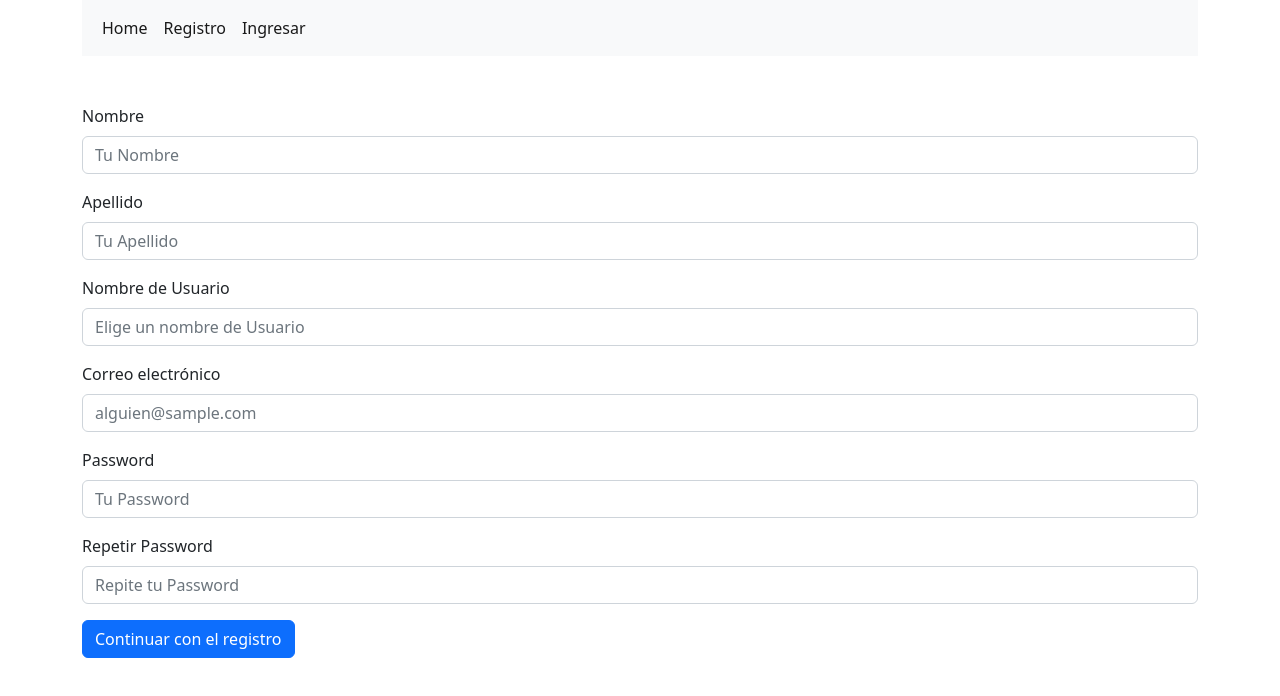
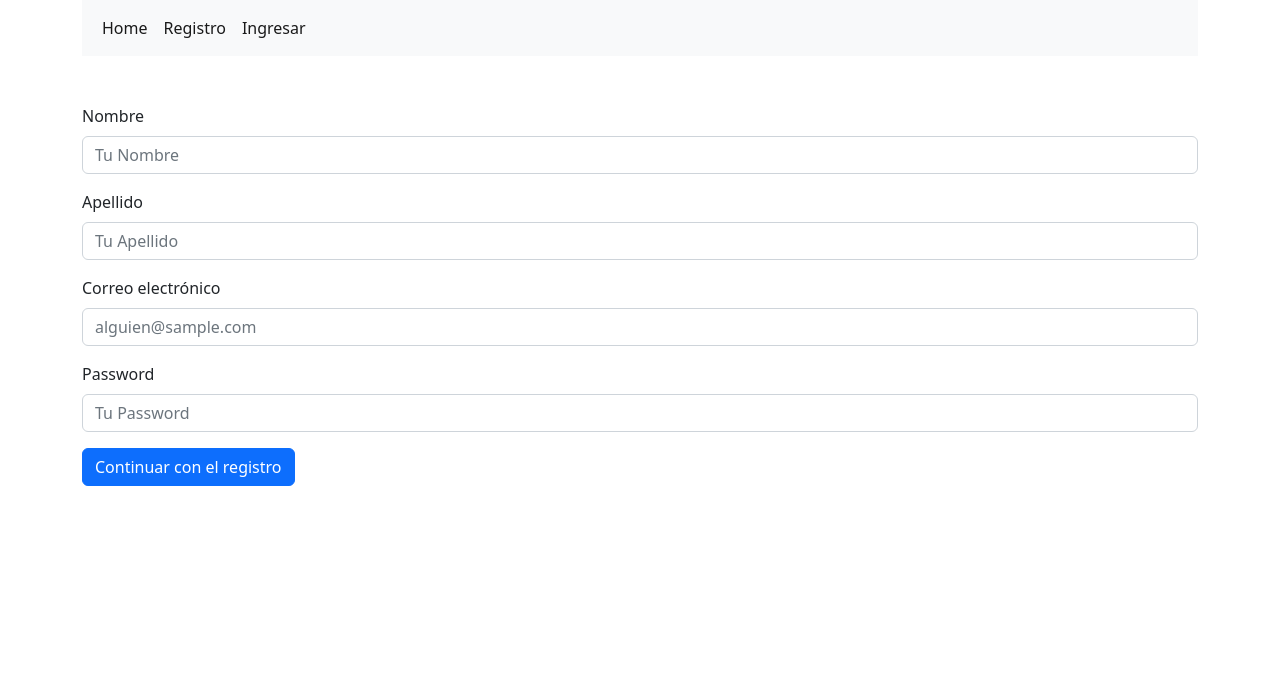
Before and after one commit to ahumadamob/react2022, a React (Create React App) app: page /signup in a window 1280 px wide. Shown: the top 696 px of the page. Built offline with nearby package versions, Linux system fonts and the light colour scheme.

Commit message:
Crea usuario de Firebase, pero no guarda el uid en la Firestore

```diff
--- a/package.json
+++ b/package.json
@@ -8,7 +8,7 @@
     "@testing-library/user-event": "^13.5.0",
     "axios": "^1.0.0",
     "bootstrap": "^5.2.2",
-    "firebase": "^9.13.0",
+    "firebase": "^9.14.0",
     "react": "^18.2.0",
     "react-bootstrap": "^2.6.0",
     "react-dom": "^18.2.0",
--- a/src/Config/firebase.js
+++ b/src/Config/firebase.js
@@ -1,4 +1,6 @@
 import firebase from 'firebase/compat/app';
+import 'firebase/compat/auth';
+import 'firebase/compat/firestore';
 
 const firebaseConfig = {
     apiKey: "AIzaSyD3uVdI5eAcGfqX6bV7o2_5CpHh-kPm66w",
@@ -9,5 +11,6 @@ const firebaseConfig = {
     appId: "1:721203988940:web:5b3b944d6bd2238dbef569"
   };
 
+
   firebase.initializeApp(firebaseConfig)
   export default firebase
--- a/src/Pages/Signup.jsx
+++ b/src/Pages/Signup.jsx
@@ -1,9 +1,28 @@
 import { useForm } from "react-hook-form";
 import { Form,  Button, Alert } from 'react-bootstrap';
+import firebase from '../Config/firebase';
 
 function Signup(){
     const { register, handleSubmit, formState: { errors } } = useForm();
-    const onSubmit = data => console.log(data);
+    //TODO: Hacer una verificación de amnbas passwords que sean iguales
+    const onSubmit = async data => {
+        console.log(data)
+        try{
+            const responseUser = await firebase.auth().createUserWithEmailAndPassword(data.email,data.password)
+            console.log("responseUser",responseUser.user.uid)
+            if(responseUser.user.uid){
+                const document = await firebase.firestore().collection("users")
+                .add({
+                    firstname:data.firstname,
+                    lastname:data.lastname,
+                    userId:responseUser.user.uid
+                })
+                console.log(document)
+            }
+        }catch(e){
+            console.log(e)
+        }
+    }
 
     return(
 <div className="row justify-content-md-center pt-5" >
@@ -20,12 +39,6 @@ function Signup(){
                 {errors.lastname && <Alert variant="danger">Campo Apellido es obligatorio</Alert>}
             </Form.Group>
 
-            <Form.Group className="mb-3" controlId="username">
-                <Form.Label>Nombre de Usuario</Form.Label>
-                <Form.Control type="text" placeholder="Elige un nombre de Usuario" {...register("username", {required: true})} />
-                {errors.username && <Alert variant="danger">Campo Nombre de Usuario es obligatorio</Alert>}
-            </Form.Group>
-
             <Form.Group className="mb-3" controlId="email">
                 <Form.Label>Correo electrónico</Form.Label>
                 <Form.Control type="email" placeholder="alguien@sample.com" {...register("email", {required: true})} />
@@ -34,18 +47,10 @@ function Signup(){
 
             <Form.Group className="mb-3" controlId="password">
                 <Form.Label>Password</Form.Label>
-                <Form.Control type="text" placeholder="Tu Password" {...register("password", {required: true})} />
+                <Form.Control type="password" placeholder="Tu Password" {...register("password", {required: true})} />
                 {errors.password?.type === "required" && <Alert variant="danger">Campo Password es obligatorio</Alert>}
                 {errors.password?.type === "minLength" && <Alert variant="danger">La contraseña debe tener al menos 8 caracteres</Alert>}
                 {errors.password?.type === "maxLength" && <Alert variant="danger">La contraseña no debe superar los 16 caracteres</Alert>}
-            </Form.Group>
-
-            <Form.Group className="mb-3" controlId="passwordrepeat">
-                <Form.Label>Repetir Password</Form.Label>
-                <Form.Control type="text" placeholder="Repite tu Password" {...register("passwordrepeat", {required: true})} />
-                {errors.passwordrepeat?.type === "required" && <Alert variant="danger">Campo Password es obligatorio</Alert>}
-                {errors.passwordrepeat?.type === "minLength" && <Alert variant="danger">La contraseña debe tener al menos 8 caracteres</Alert>}
-                {errors.passwordrepeat?.type === "maxLength" && <Alert variant="danger">La contraseña no debe superar los 16 caracteres</Alert>}
             </Form.Group>
 
             <Button variant="primary" type="submit">Continuar con el registro</Button>
```
Also changed, not shown: 1 other file (tests, documents, lock files or other folders).
